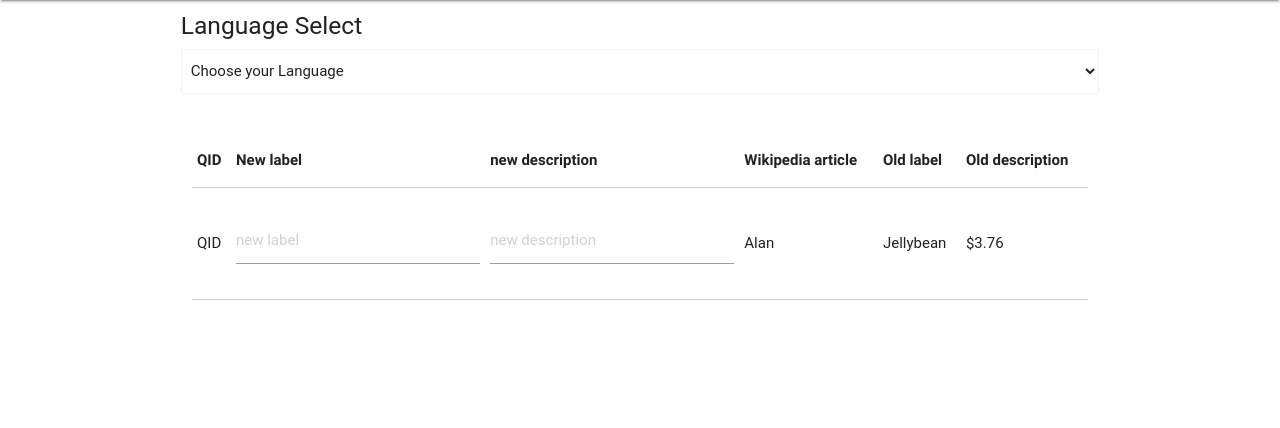
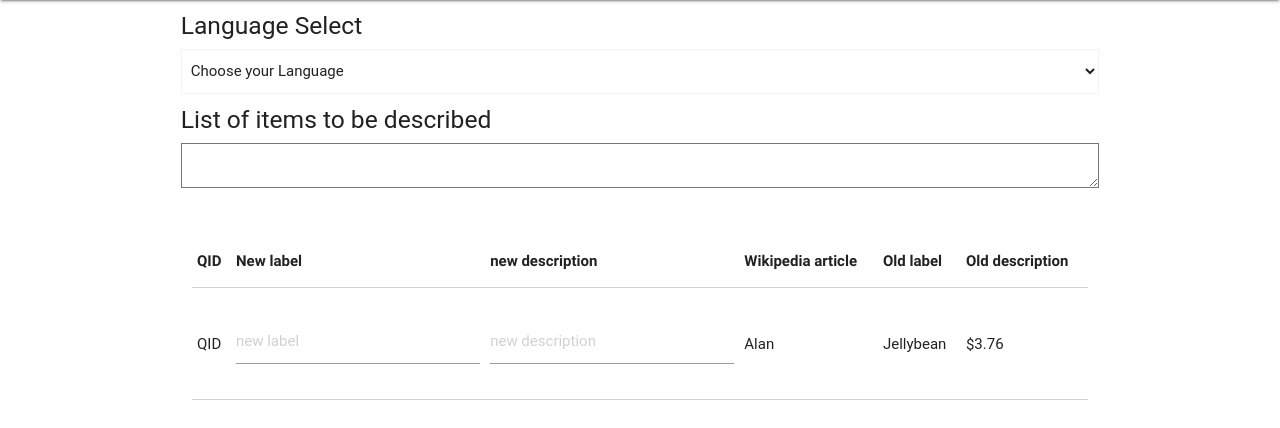
Before and after one commit to wikimedia/labs-tools-weapon-of-mass-description, a Flask app: page / in a window 1280 px wide. Shown: the part 64-492 px from the top of the page. Run offline with Flask 2, Linux system fonts and the light colour scheme; the visitor is signed in with stand-in values (Sample User, id 1); parts of the project's set-up code (start-up, migrations or seed data) failed here and were passed over; some web fonts are replaced.

Commit message:
Add textarea and allow users to choose items to be described

```diff
--- a/src/templates/tool.html
+++ b/src/templates/tool.html
@@ -13,6 +13,8 @@
                     <option value="2">Option 2</option>
                     <option value="3">Option 3</option>
                 </select>
+								<h5>List of items to be described</h5>
+								<textarea id="items" rows="8" cols="80"></textarea>
             </div>
         </form>
     </div>
```
